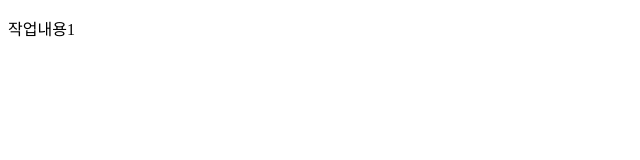
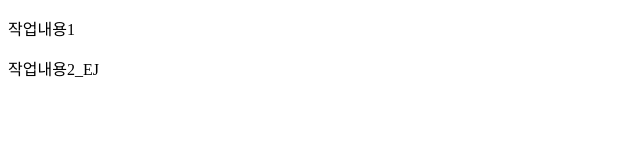
Before and after one commit to IKKIbasket/glamshell_git, a plain HTML site: page index.html in a window 1280 px wide. Shown: the whole page, without its empty margins (0-640 px from the left). Drawn offline with Linux system fonts and the light colour scheme.

Commit message:
eunju_0521_01

```diff
--- a/index.html
+++ b/index.html
@@ -8,6 +8,7 @@
 <body>
 
     <p>작업내용1</p>
+    <p>작업내용2_EJ</p>
 
 </body>
 </html>
```
